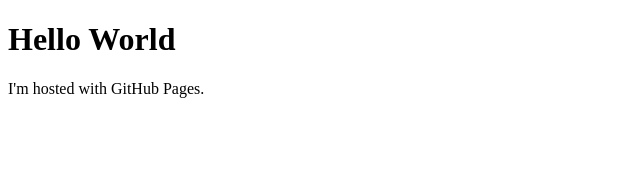
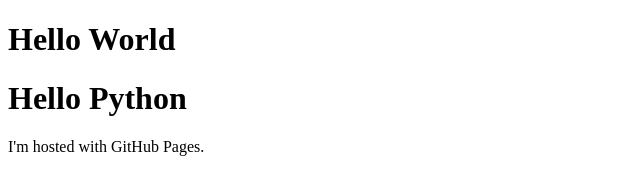
Before and after one commit to Conjure1/Github1110407, a plain HTML site: page 新增html/index.html in a window 1280 px wide. Shown: the whole page, without its empty margins (0-640 px from the left). Drawn offline with Linux system fonts and the light colour scheme.

Commit message:
新增標題202204071130

```diff
--- a/新增html/index.html
+++ b/新增html/index.html
@@ -2,6 +2,7 @@
 <html>
 <body>
 <h1>Hello World</h1>
+<h1>Hello Python</h1>
 <p>I'm hosted with GitHub Pages.</p>
 </body>
 </html>
```
